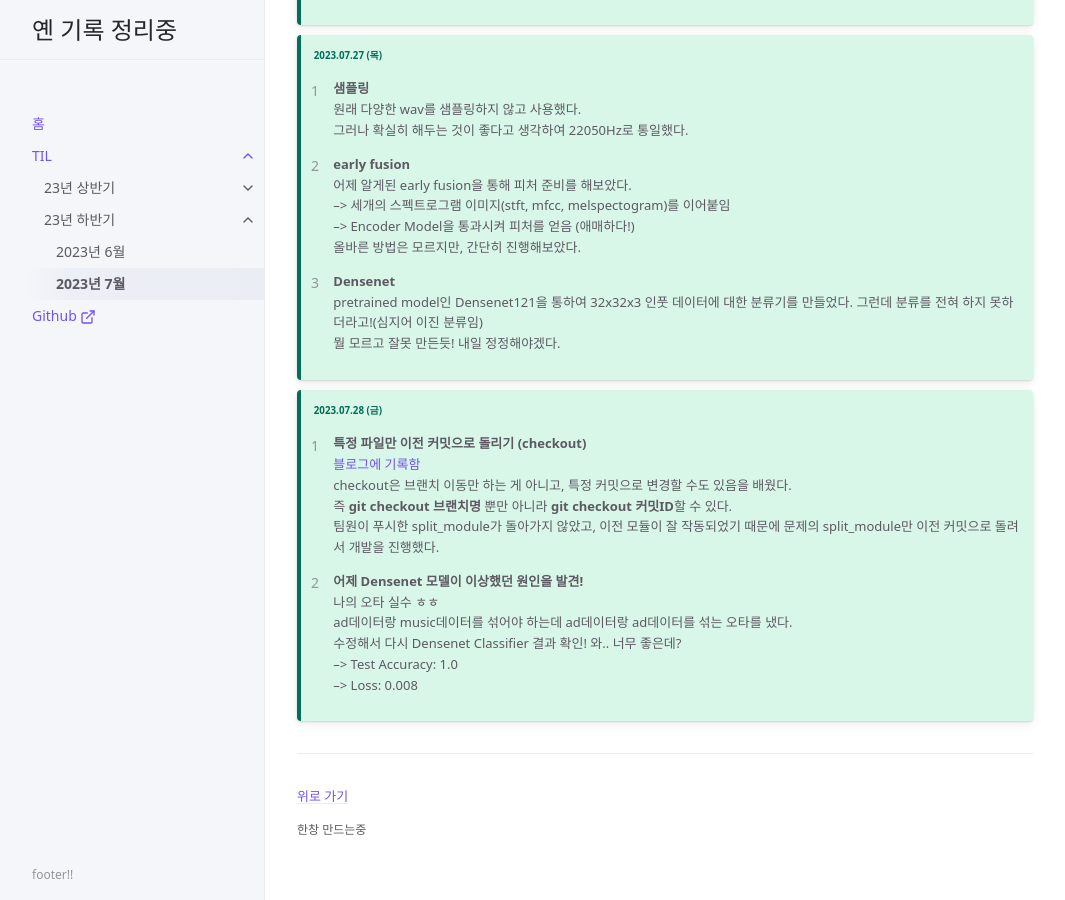
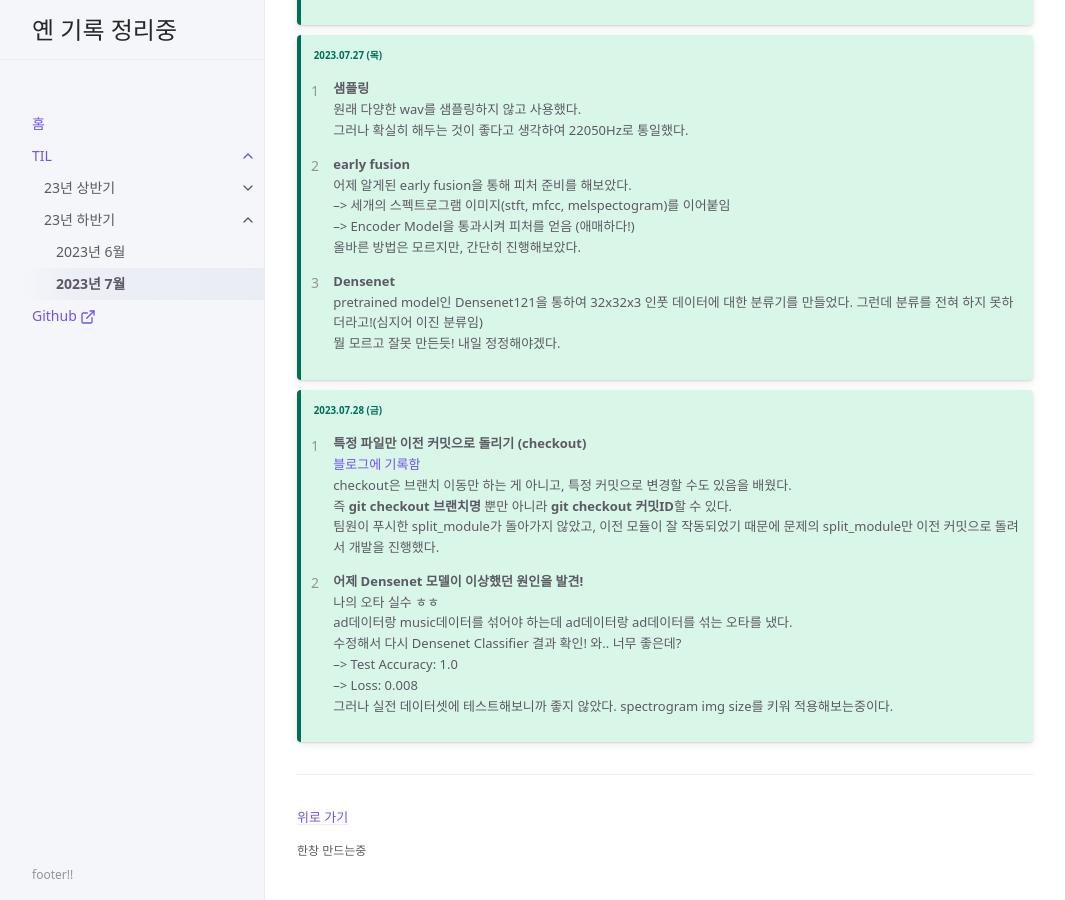
Before and after one commit to yyeennyy/yyeennyy.github.io, a Jekyll site: the page built from docs/TIL/23년 하반기/month07.md, in a window 1280 px wide and 900 px high, scrolled down 1674 px. Shown: the whole window, without its empty margins (107-1172 px from the left). Built offline with Jekyll 4.4.1, drawn with Linux system fonts in a browser that asks for light colours; before the commit the page ends 2553 px from its top, so only the background shows below that.

Commit message:
TIL 0728 more

```diff
--- a/docs/TIL/23년 하반기/month07.md
+++ b/docs/TIL/23년 하반기/month07.md
@@ -120,3 +120,4 @@ nav_order: 2
 > 수정해서 다시 Densenet Classifier 결과 확인! 와.. 너무 좋은데?<br>
 > --> Test Accuracy: 1.0<br>
 > --> Loss: 0.008<br>
+> 그러나 실전 데이터셋에 테스트해보니까 좋지 않았다. spectrogram img size를 키워 적용해보는중이다.
```
